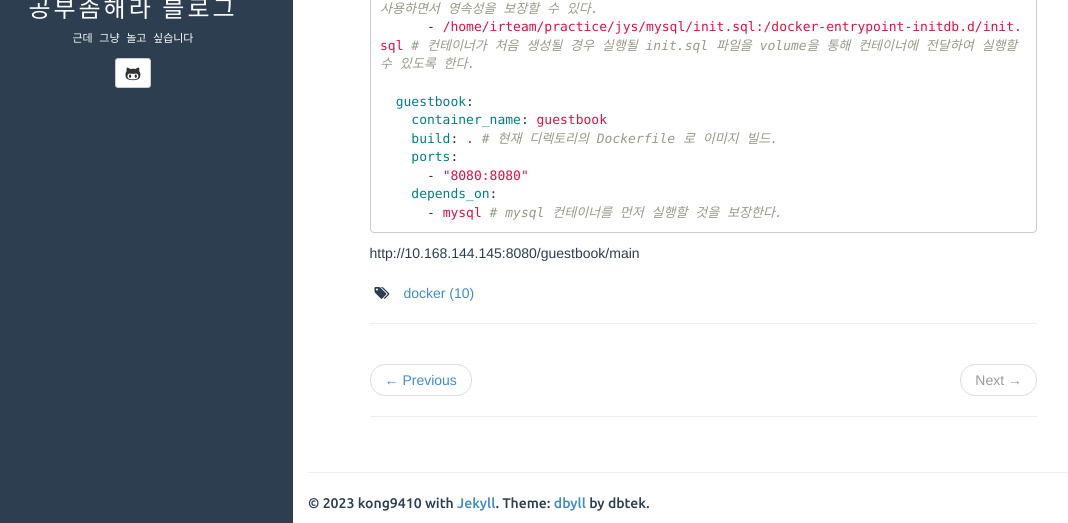
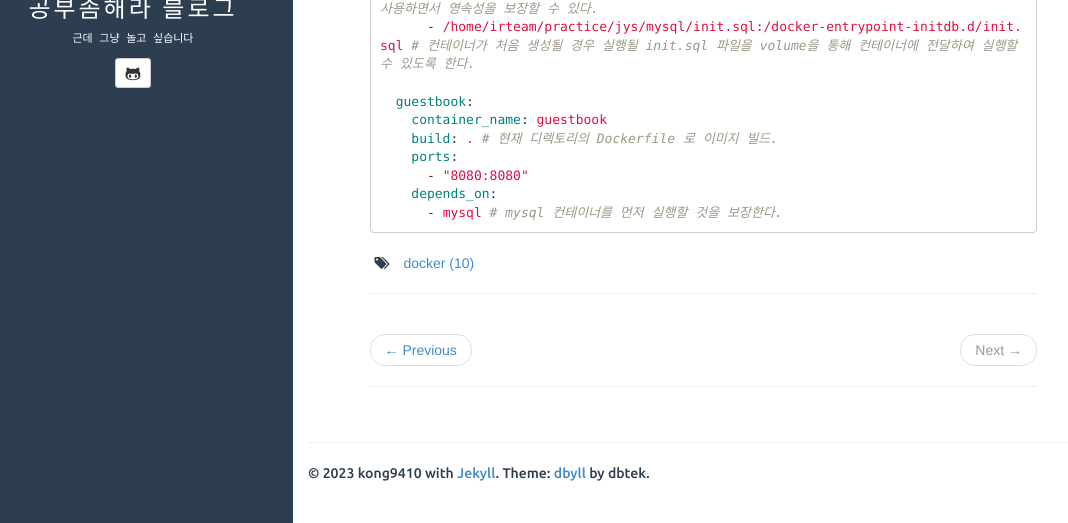
Before and after one commit to kong9410/kong9410.github.io, a Jekyll site: the page built from _posts/Docker/2023-04-05-docker-practice.md, in a window 1280 px wide and 900 px high, scrolled down 6863 px, cut to the strip 377-900 px from the top of the window. Shown: the whole strip, without its empty margins (27-1095 px from the left). Built offline with Jekyll 4.4.1, drawn with Linux system fonts in a browser that asks for light colours; some of the changed lines change nothing that is shown.

Commit message:
Update 2023-04-05-docker-practice.md

````diff
--- a/_posts/Docker/2023-04-05-docker-practice.md
+++ b/_posts/Docker/2023-04-05-docker-practice.md
@@ -452,6 +452,3 @@ services:
     depends_on:
       - mysql # mysql 컨테이너를 먼저 실행할 것을 보장한다.
 ```
-
-
-http://10.168.144.145:8080/guestbook/main
````
